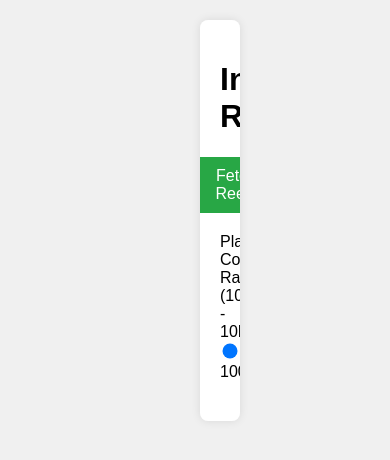
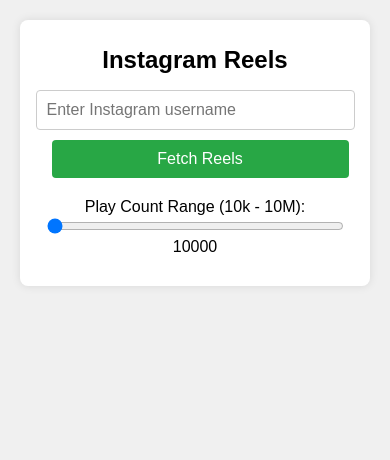
Before and after one commit to manpreetsingh78/insta-speech-to-text, a Flask app: page / in a window 390 px wide. Shown: the top 460 px of the page. Run offline with Flask 3, Linux system fonts and the light colour scheme; some libraries are stand-ins or nearby versions.

Commit message:
css updated

```diff
--- a/templates/index.html
+++ b/templates/index.html
@@ -9,7 +9,9 @@
             font-family: Arial, sans-serif;
             background-color: #f0f0f0;
             margin: 0;
-            padding: 20px 200px;
+            padding: 20px;
+            box-sizing: border-box;
+            overflow-x: hidden;
         }
 
         .container {
@@ -21,16 +23,19 @@
             box-shadow: 0 0 10px rgba(0, 0, 0, 0.1);
             position: relative;
             overflow-x: auto; /* Added to handle overflow */
+            box-sizing: border-box;
         }
 
         h1 {
             text-align: center;
+            font-size: 1.5em;
         }
 
         .input-container {
             display: flex;
             justify-content: center;
             margin-bottom: 20px;
+            flex-wrap: wrap;
         }
 
         .input-container input {
@@ -39,6 +44,8 @@
             border: 1px solid #ccc;
             border-radius: 4px;
             width: 70%;
+            max-width: 300px;
+            margin-bottom: 10px;
         }
 
         .input-container button {
@@ -50,6 +57,7 @@
             color: white;
             margin-left: 10px;
             cursor: pointer;
+            white-space: nowrap;
         }
 
         .input-container button:hover {
@@ -63,6 +71,7 @@
 
         .slider-container input {
             width: 70%;
+            max-width: 300px;
         }
 
         .loading-container {
@@ -87,6 +96,8 @@
             width: 100%;
             border-collapse: collapse;
             margin-top: 20px;
+            overflow-x: auto; /* Added to handle overflow */
+            display: block; /* Make table block to enable scrolling */
         }
 
         table, th, td {
@@ -146,6 +157,7 @@
             background-color: rgb(0,0,0);
             background-color: rgba(0,0,0,0.4);
             padding-top: 60px;
+            box-sizing: border-box;
         }
 
         .modal-content {
@@ -156,6 +168,7 @@
             width: 80%;
             max-width: 500px;
             border-radius: 8px;
+            box-sizing: border-box;
         }
 
         .close {
@@ -186,7 +199,34 @@
             0% { transform: rotate(0deg); }
             100% { transform: rotate(360deg); }
         }
+
+        @media (max-width: 600px) {
+            .input-container input,
+            .input-container button,
+            .slider-container input {
+                width: 90%;
+            }
+
+            table, th, td {
+                font-size: 14px;
+                padding: 8px;
+            }
+
+            th, td {
+                white-space: nowrap;
+            }
+
+            .load-more-container button {
+                padding: 8px 16px;
+                font-size: 14px;
+            }
+
+            .container {
+                padding: 10px; /* Adjust container padding for mobile */
+            }
+        }
     </style>
+
 </head>
 <body>
     <div class="container">
```
